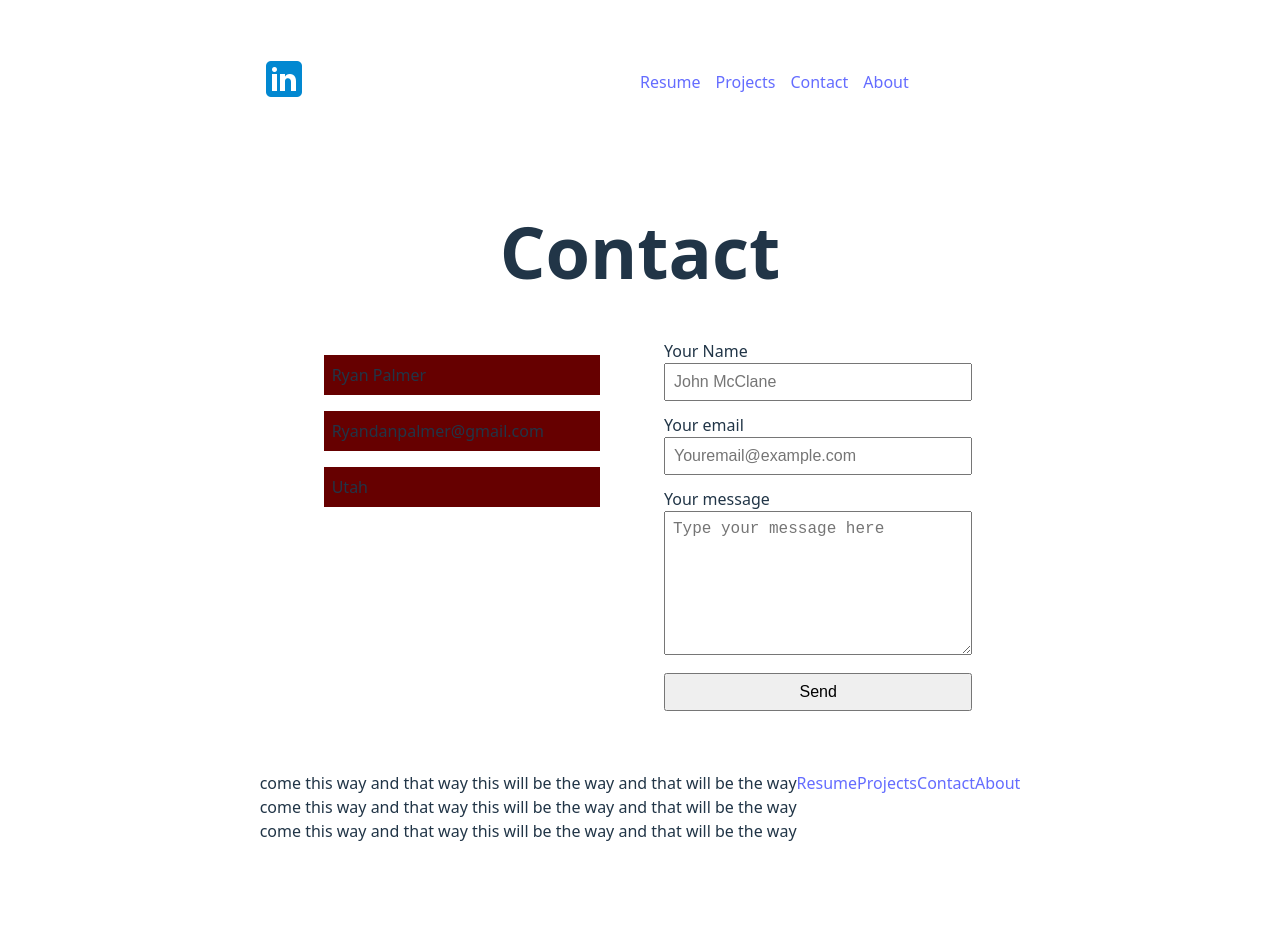
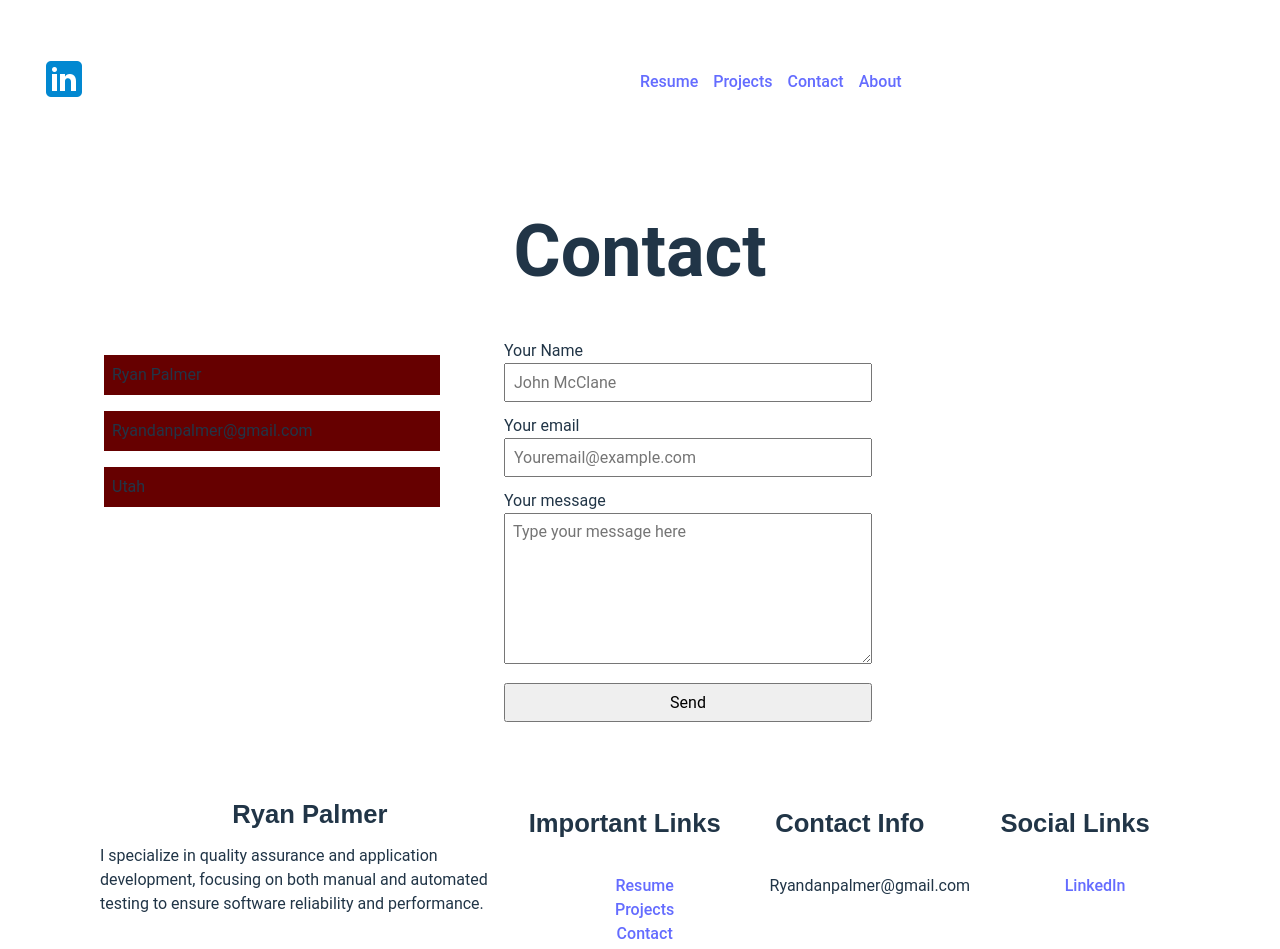
Before and after one commit to Nakatomi881/my-resume-site, a React (Vite) app in the folder my-resume-site/: page /contact in a window 1280 px wide. Shown: the top 949 px of the page. Before the commit the page ends 875 px from the top, so only its background shows below. Built offline with nearby package versions, Linux system fonts and the light colour scheme.

Commit message:
footer update

```diff
--- a/my-resume-site/src/components/footer/Footer.tsx
+++ b/my-resume-site/src/components/footer/Footer.tsx
@@ -1,33 +1,77 @@
 import React from "react";
-import styles from './footer.module.css'
-import { Link } from 'react-router-dom'
+import styles from "./footer.module.css";
+import { Link } from "react-router-dom";
 
 const Footer: React.FC = () => {
   return (
     <div className={styles.container}>
-            <div className={styles.leftsideSaying}>
-            <p>come this way and that way this will be the way and that will be the way</p>
-            <p>come this way and that way this will be the way and that will be the way</p>
-            <p>come this way and that way this will be the way and that will be the way</p>
+      <div className={styles.footer_col1}>
+        <h1 className={styles.footer_col1_title}>Ryan Palmer</h1>
+        <div className={styles.missionstatement}>
+          <p>
+            I specialize in quality assurance and application development,
+            focusing on both manual and automated testing to ensure software
+            reliability and performance.
+          </p>
         </div>
+      </div>
+      <div className={styles.footer_col2}>
+        <h2 className={styles.heading}>Important Links</h2>
+
         <div className={styles.links}>
+          <ul>
+            <li>
               <Link to="/" className={styles.link}>
                 Resume
               </Link>
+            </li>
+            <li>
               <Link to="/projects" className={styles.link}>
                 Projects
               </Link>
+            </li>
+            <li>
               <Link to="/contact" className={styles.link}>
                 Contact
               </Link>
+            </li>
+            <li>
               <Link to="/about" className={styles.link}>
                 About
               </Link>
+            </li>
+          </ul>
         </div>
-
       </div>
-    )
-}
-
+      <div className={styles.footer_col3}>
+        <div>
+          <h2 className={styles.heading}>Contact Info</h2>
+        </div>
+        <div className={styles.email}>
+          <ul>
+            <li>Ryandanpalmer@gmail.com</li>
+          </ul>
+        </div>
+      </div>
+      <div className={styles.footer_col4}>
+        <div>
+          <h2 className={styles.heading}>Social Links</h2>
+          <ul className={styles.sociallinks}>
+            <li>
+              <a
+                href="https://www.linkedin.com/in/ryan-palmer-softwareengineerstudent/"
+                target="_blank"
+                rel="noopener noreferrer"
+                className={styles.link}
+              >
+                LinkedIn
+              </a>
+            </li>
+          </ul>
+        </div>
+      </div>
+    </div>
+  );
+};
 
 export default Footer;
--- a/my-resume-site/src/components/footer/footer.module.css
+++ b/my-resume-site/src/components/footer/footer.module.css
@@ -1,3 +1,47 @@
+* {
+    font-family: Roboto;
+
+}
+
+ul {
+    list-style-type: none;
+}
+
 .container {
     display: flex;
+    max-width: 1200px;
+    width: 90%;
+    margin: 0px auto;
+
 }
+
+h2 {
+    font-family: 'Montserrat', sans-serif;
+}
+
+.footer_col1 {
+    flex: 2 1 0%;
+}
+
+.footer_col1_title {
+    margin-bottom: 1rem;
+    font-family: 'Montserrat', sans-serif;
+    font-size: clamp(1rem, 2vw, 2rem);
+}
+
+.footer_col2 {
+    flex: 1 1 0%;
+}
+
+.heading {
+    font-size: clamp(1rem, 2vw, 2rem);
+    margin-bottom: 2rem;
+}
+
+.footer_col3 {
+    flex: 1 1 0%;
+}
+
+.footer_col4 {
+    flex: 1 1 0%;
+}
```
Also changed, not shown: 1 other file (tests, documents, lock files or other folders). Lines whose indentation alone changed are shown as unchanged.
